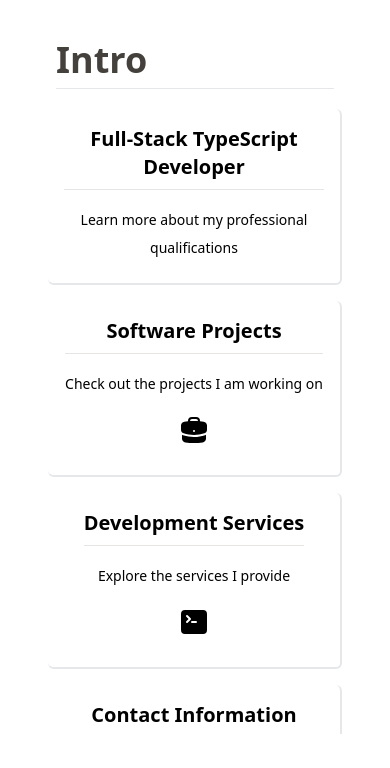
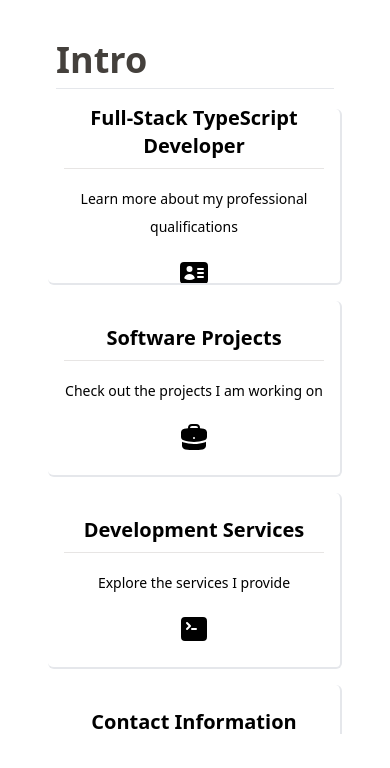
Before and after one commit to onehoax/portfolio, a Nuxt app: page / in a window 390 px wide. Shown: the top 768 px of the page. Built offline with nearby package versions, Linux system fonts and the light colour scheme.

Commit message:
mod: make whole card clickable in intro

```diff
--- a/components/MainCard.vue
+++ b/components/MainCard.vue
@@ -1,15 +1,18 @@
 <template>
-  <div class="main-content h-44 flex justify-center text-center overflow-auto lg:w-2/3 lg:mx-auto">
-    <NuxtLink :to="page">
+  <NuxtLink :to="page">
+    <div
+      class="main-content h-44 flex flex-col justify-center text-center overflow-auto lg:w-2/3 lg:mx-auto"
+      :class="{ 'mt-4': !isFirst }"
+    >
       <h2 class="content-heading">{{ title }}</h2>
       <p class="mt-4">{{ description }}</p>
       <div class="flex justify-center mt-4">
         <slot />
       </div>
-    </NuxtLink>
-  </div>
+    </div>
+  </NuxtLink>
 </template>
 
 <script setup lang="ts">
-defineProps(["page", "title", "description"]);
+defineProps(["page", "title", "description", "isFirst"]);
 </script>
--- a/pages/index.vue
+++ b/pages/index.vue
@@ -1,18 +1,42 @@
 <template>
   <MainContent title="Intro">
-    <MainCard :page="cards[0].to" :title="cards[0].title" :description="cards[0].description" class="lg:mt-0">
+    <MainCard :page="cards[0].to" :title="cards[0].title" :description="cards[0].description" :is-first="true">
       <IdentificationIcon class="home-page-icon" />
     </MainCard>
-    <MainCard :page="cards[1].to" :title="cards[1].title" :description="cards[1].description" class="mt-4">
+    <MainCard
+      :page="cards[1].to"
+      :title="cards[1].title"
+      :description="cards[1].description"
+      class="mt-4"
+      :is-first="false"
+    >
       <BriefcaseIcon class="home-page-icon" />
     </MainCard>
-    <MainCard :page="cards[2].to" :title="cards[2].title" :description="cards[2].description" class="mt-4">
+    <MainCard
+      :page="cards[2].to"
+      :title="cards[2].title"
+      :description="cards[2].description"
+      class="mt-4"
+      :is-first="false"
+    >
       <CommandLineIcon class="home-page-icon" />
     </MainCard>
-    <MainCard :page="cards[4].to" :title="cards[4].title" :description="cards[4].description" class="mt-4">
+    <MainCard
+      :page="cards[4].to"
+      :title="cards[4].title"
+      :description="cards[4].description"
+      class="mt-4"
+      :is-first="false"
+    >
       <EnvelopeIcon class="home-page-icon" />
     </MainCard>
-    <MainCard :page="cards[3].to" :title="cards[3].title" :description="cards[3].description" class="mt-4">
+    <MainCard
+      :page="cards[3].to"
+      :title="cards[3].title"
+      :description="cards[3].description"
+      class="mt-4"
+      :is-first="false"
+    >
       <InformationCircleIcon class="home-page-icon" />
     </MainCard>
   </MainContent>
```
